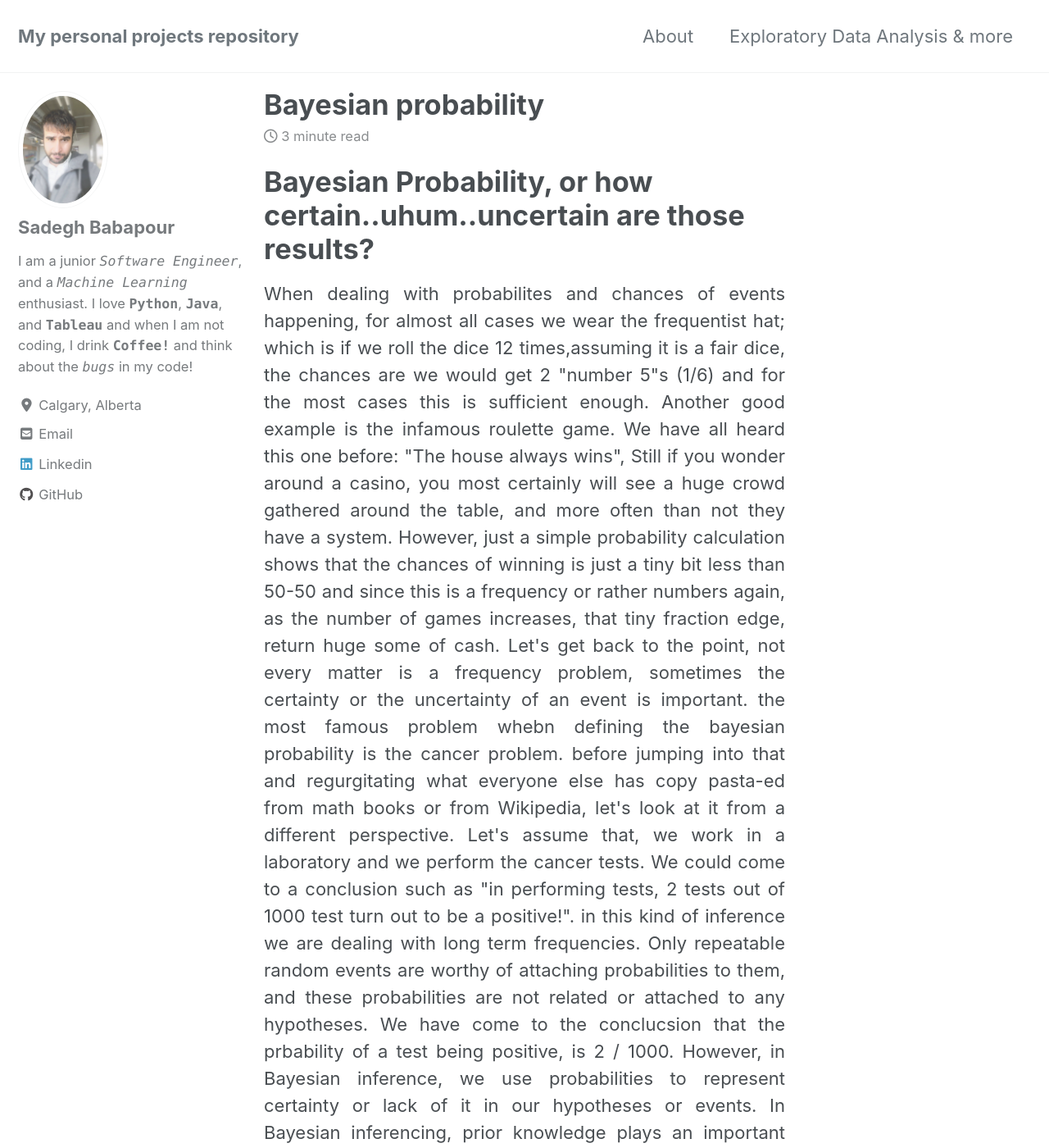
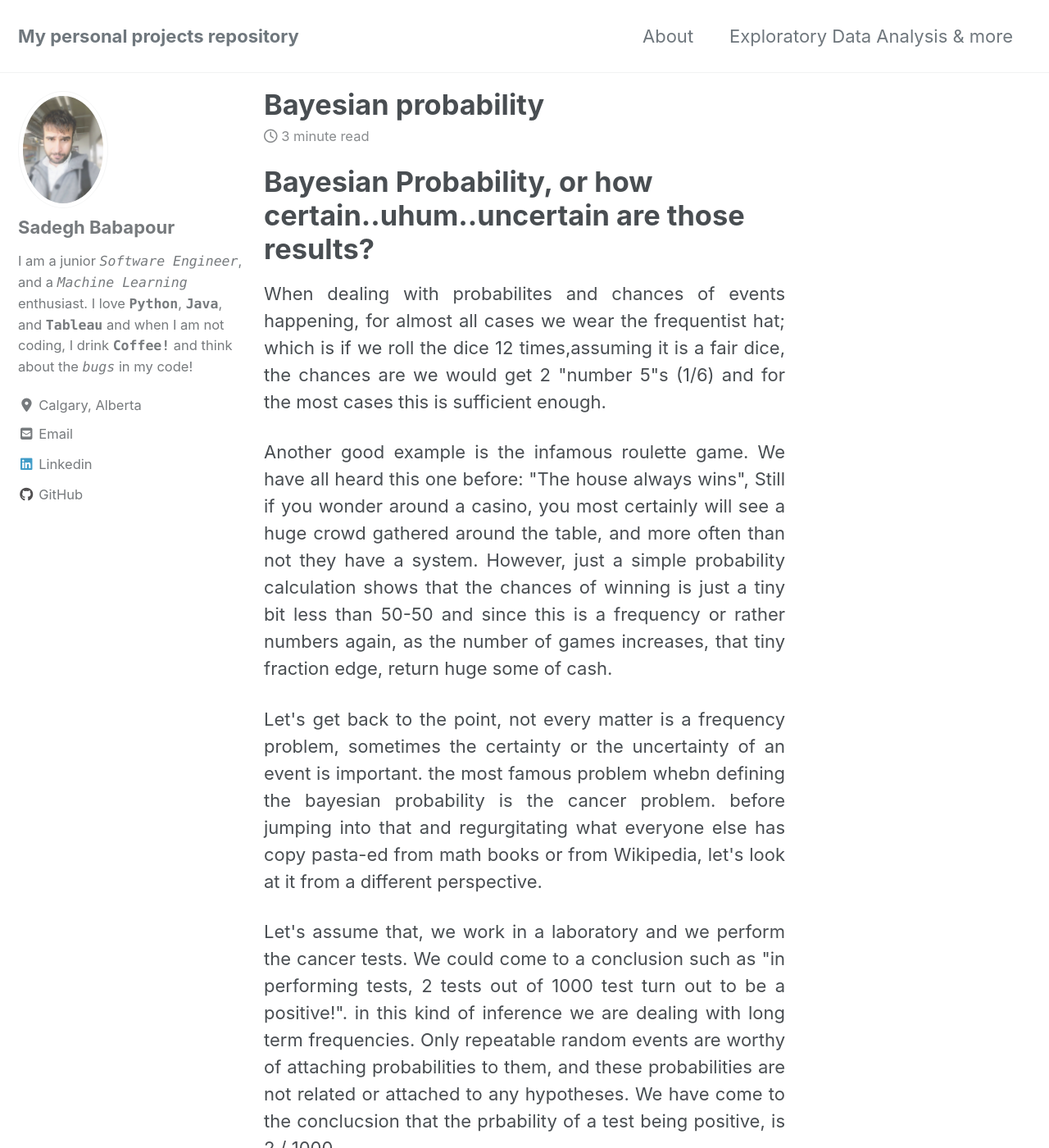
Before and after one commit to sadegh-babapour/sadegh-babapour.github.io, a Jekyll site: the page built from _posts/2019-09-15-Bayesian Probability.md, in a window 1280 px wide and 1400 px high. Shown: the whole window at 82% size. Built offline with Jekyll 4.4.1, drawn with Linux system fonts in a browser that asks for light colours; cached includes are drawn as plain includes; nearby versions of some CDN libraries; some of the changed text lies outside the part shown.

Commit message:
added styling to fix the paragraph issue, which arised from justifying text, md doesn't support it apparently, justifying text I mean by it

````diff
--- a/_posts/2019-09-15-Bayesian Probability.md
+++ b/_posts/2019-09-15-Bayesian Probability.md
@@ -2,28 +2,39 @@
 
 <div style="text-align: justify">
 
+<p>
 When dealing with probabilites and chances of events happening, for almost all cases we wear the frequentist hat; which is if we roll the dice 12 times,assuming it is a fair dice, the chances are we would get 2 "number 5"s (1/6) and for the most cases this is sufficient enough.
-
+</p>
+<p>
 Another good example is the infamous roulette game. We have all heard this one before: "The house always wins", Still if you wonder around a casino, you most certainly will see a huge crowd gathered around the table, and more often than not they have a system. However, just a simple probability calculation shows that the chances of winning is just a tiny bit less than 50-50 and since this is a frequency or rather numbers again, as the number of games increases, that tiny fraction edge, return huge some of cash.
-
+</p>
+<p>
 Let's get back to the point, not every matter is a frequency problem, sometimes the certainty or the uncertainty of an event is important. the most famous problem whebn defining the bayesian probability is the cancer problem. before jumping into that and regurgitating what everyone else has copy pasta-ed from math books or from Wikipedia, let's look at it from a different perspective.
-
+</p>
+<p>
 Let's assume that, we work in a laboratory and we perform the cancer tests. We could come to a conclusion such as "in performing tests, 2 tests out of 1000 test turn out to be a positive!". in this kind of inference we are dealing with long term frequencies. Only repeatable random events are worthy of attaching probabilities to them, and these probabilities are not related or attached to any hypotheses. We have come to the conclucsion that the prbability of a test being positive, is 2 / 1000.
-
+</p>
+<p>
 However, in Bayesian inference, we use probabilities to represent certainty or lack of it in our hypotheses or events. In Bayesian inferencing, prior knowledge plays an important role. If we know for example that Calgary Flames hockey team hasn't been able to get to the quarter finals for the last 10 years, and no significant management changes had occured, we would have a higher certainty in claiming that we are not so optimistic about Flames getting to the finals this year. A frequentist inference related to hockey could be 1 out of the 4 quarter finalists is a canadian team.
-
+</p>
+<p>
 Now, going back to the infamous cancer problem. So someday you decide to do a check up and your doctor becomes suspicious of some results and makes you take a screening test and sadly to your horror, the test comes positive ("I still can't get my head around the idea, that they decided to use the word positive to describe such a horrible outcome, anyways..."). What now? is this the end of the world? certainly not....
-
+</p>
+<p>
 Thanks to the bayesian inference and our prior knowledge that getting cancer is a rare incident, and doing some math, we would be relieved to find out the chances of you having a canacer is less than 10%.
-
+</p>
+<p>
 The prior knowledge is something like this: only 1 out of every 10,000 people have cancerous cells. P(cancerous) =  0.01 %. Now, we have taken a test and this test, like any other tests have precision issues. if you still doubt this, you could do some research to know how accurate breathalizers are and how some unlucky (and irrsponsible) people, end up with a DUI because of a false positive (Don't drink and Drive!!!)
-
+</p>
+<p>
 Even a good laboratory with state of the art testing tools are prone to failure or ``Uncertainty``! Aha!!! Uncertainty....looks like something a bayesian expert could helps us with. The most used example uses a 5% false postive and a 10% false negative. I will use these numbers as well.
-
+</p>
+<p>
 When it is stated that this unit has a 5% false positive rate, it means 5 out 100 times it will show something that is not there!!!!. Consequently, a 10% false nagative rate states that 10 out of 100 tests, our testing unit will fail to detect the outcome!
-
+</p>
+<p>
 now, let's roll up our sleeves and calculate the chances and see how good (read certain)our tests were in giving us the shocking news?
-
+</p>
+</div>
 
 **```To be continued, testing the format now....```**.
-</div>
````
